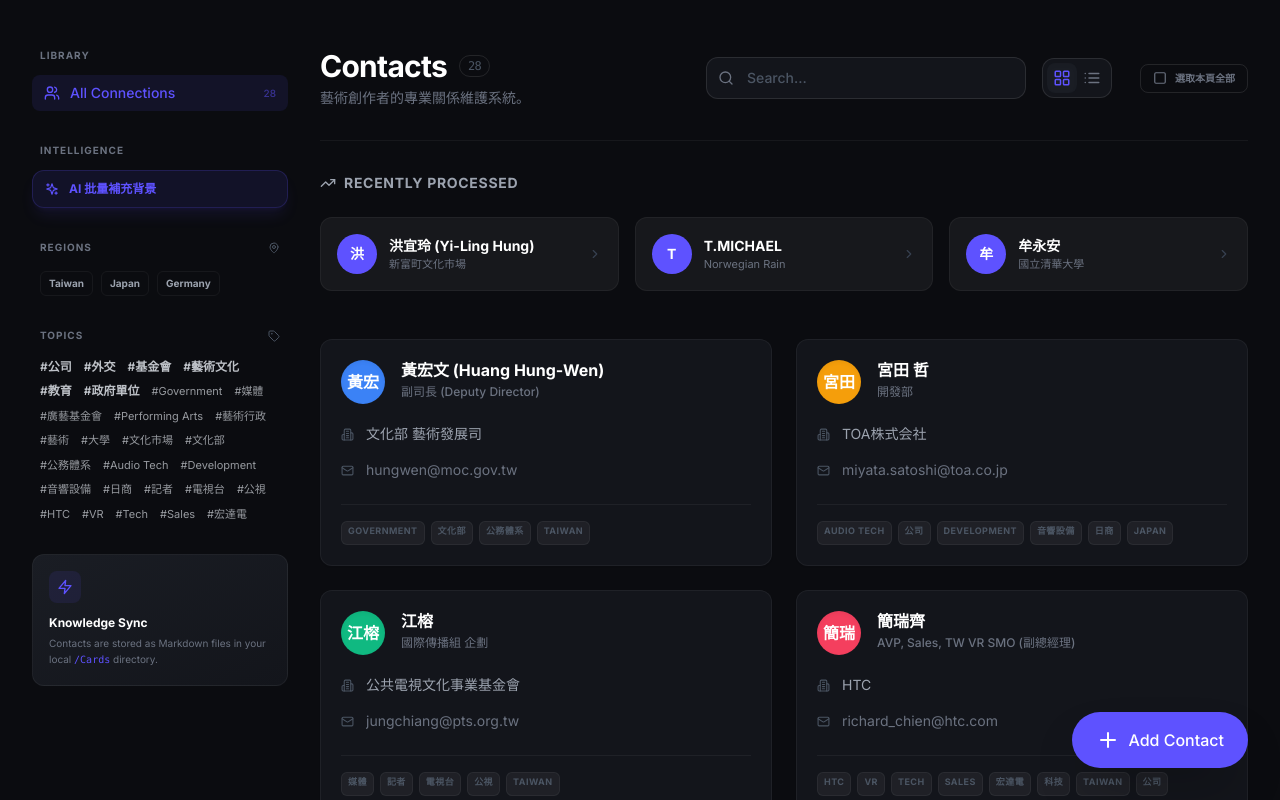
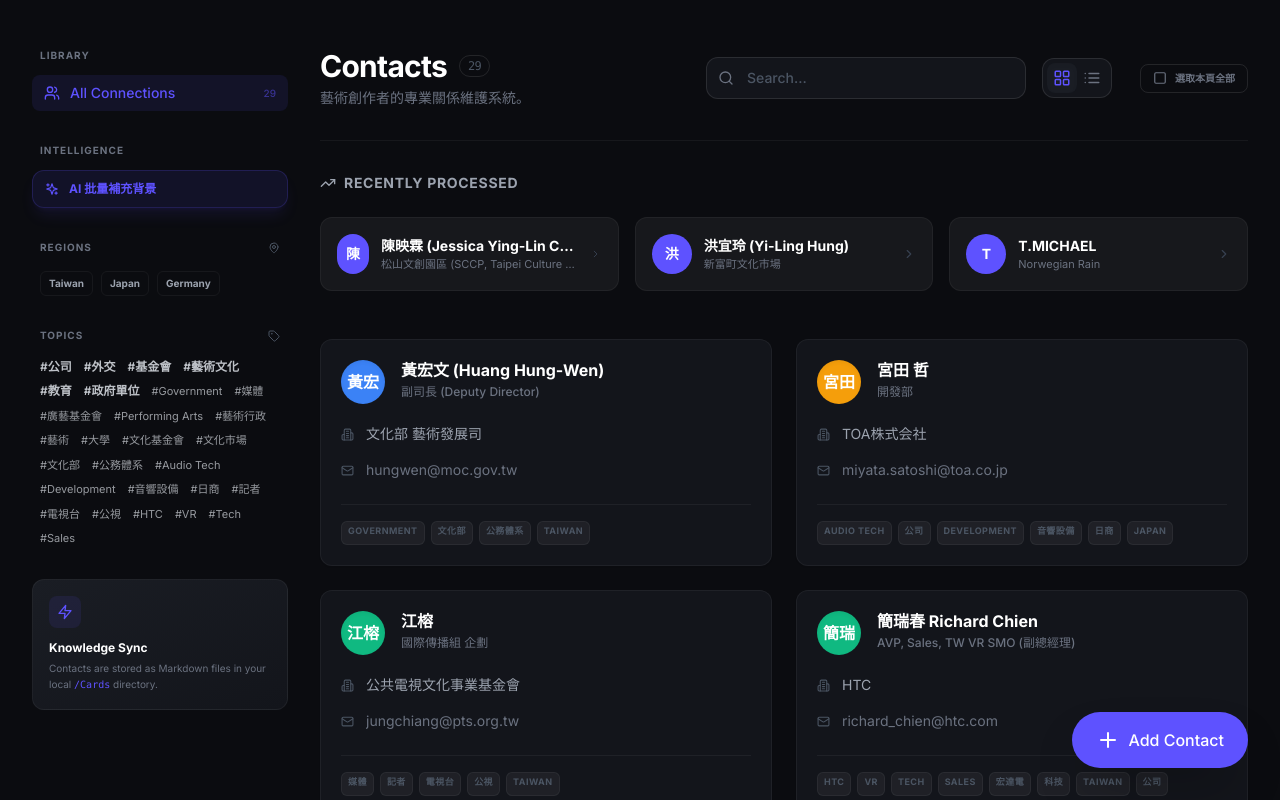
Before and after one commit to ZONESOUND/namecard, a Next.js app: page / in a window 1280 px wide. Shown: the top 800 px of the page. Built offline with nearby package versions, Linux system fonts and the light colour scheme.

Commit message:
Enhance: Pull script now cleans up stale local files

```diff
--- a/data/contacts.json
+++ b/data/contacts.json
@@ -61,7 +61,7 @@
     "history": []
   },
   {
-    "name": "簡瑞齊",
+    "name": "簡瑞春 Richard Chien",
     "title": "AVP, Sales, TW VR SMO (副總經理)",
     "company": "HTC",
     "email": "richard_chien@htc.com",
@@ -78,10 +78,10 @@
     ],
     "id": "f1dde6e0-1fd4-4646-bcbb-95f174c91934",
     "addedAt": "2026-01-22T00:33:21.586Z",
-    "updatedAt": "2026-01-22T08:21:09.179Z",
+    "updatedAt": "2026-01-24T04:03:06.773Z",
     "metAt": "2026 HTC新店總部",
     "notes": "工研院安排參訪",
-    "aiSummary": "簡瑞齊先生目前擔任宏達國際電子股份有限公司（HTC）的副總經理，負責台灣的虛擬實境銷售管理。HTC 成立於 1997 年，是全球領先的科技公司，專注於虛擬實境、行動裝置及智慧科技的創新與發展。公司致力於提供卓越的科技產品及使用者體驗，引領行業創新趨勢。簡瑞齊先生在HTC的角色包括推動市場擴張及增強業務發展，對公司在科技產業的領導地位有重要貢獻。",
+    "aiSummary": "簡瑞春先生現任宏達國際電子股份有限公司（HTC）副總經理，負責台灣區虛擬實境技術的銷售部門。作為資深管理人員，他在銷售策略制定與執行方面具備豐富經驗，專注於推動公司在虛擬實境市場的發展。電子郵件聯絡方式為richard_chien@htc.com。",
     "history": []
   },
   {
@@ -591,7 +591,28 @@
     "id": "3c8b5d22-bbd8-4547-a6f5-012f9a32cc85",
     "history": [],
     "addedAt": "2026-01-22T07:46:40.065Z",
-    "updatedAt": "2026-01-22T08:22:33.424Z",
-    "aiSummary": "洪宜玲女士擔任新富町文化市場的總監，她在推動文化市場的發展方面發揮了重要的領導作用。新富町文化市場致力於保存和推廣台灣的傳統文化和歷史，透過各式展覽、活動以及藝術創作，吸引公眾參與及欣賞。洪宜玲總監以其豐富的管理經驗和對文化的熱忱，成功將該市場打造成為一個促進文化交流與創新的平台。如需聯絡，她的電子信箱為yilinghung@jutfoundation.org.tw。"
+    "updatedAt": "2026-01-24T04:06:22.080Z",
+    "aiSummary": "洪宜玲女士現任新富町文化市場總監，專注於文化市場的管理和發展。其職責包括規劃與推動各類文化活動，以促進社區文化交流與發展。若有進一步查詢，請透過電子郵件聯絡：yilinghung@jutfoundation.org.tw。"
+  },
+  {
+    "name": "陳映霖 (Jessica Ying-Lin Chen)",
+    "title": "Marketing Planning Dept. Manager (行銷企劃組 經理/組長)",
+    "company": "松山文創園區 (SCCP, Taipei Culture Foundation)",
+    "email": "yinglin@taipeiculture.org",
+    "phone": "+886 920 426 783",
+    "metAt": "",
+    "notes": "",
+    "tags": [
+      "Taiwan",
+      "Marketing",
+      "文化基金會",
+      "管理"
+    ],
+    "jobStatus": null,
+    "id": "ca4b7169-bc51-4292-a22a-01e846f9d1f6",
+    "history": [],
+    "addedAt": "2026-01-24T03:40:10.339Z",
+    "updatedAt": "2026-01-24T03:53:47.880Z",
+    "aiSummary": "陳映霖女士目前擔任松山文創園區行銷企劃組的經理/組長，負責行銷策略的規劃與執行。松山文創園區由台北文化基金會管理，旨在推動文化創意產業的發展。陳映霖透過有效的行銷策略，促進園區的知名度與活動參與度。她的專業涵蓋行銷計畫的制訂與實施。聯絡方式為 yinglin@taipeiculture.org。"
   }
 ]
```
Also changed, not shown: Cards/洪宜玲 (Yi-Ling Hung).md (+4 -1 lines), Cards/簡瑞春 Richard Chien.md (added, +36 -0 lines), Cards/陳映霖 (Jessica Ying-Lin Chen).md (added, +33 -0 lines), scripts/pull-data.js (+23 -5 lines).
